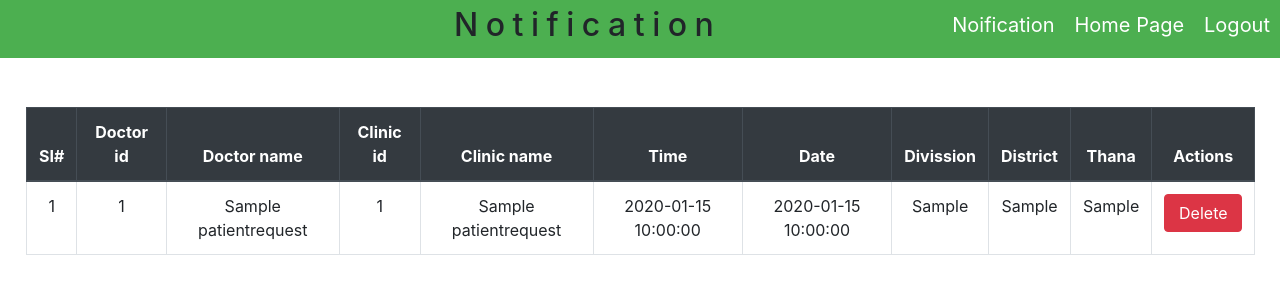
After one commit to Hasibul218/online_clinic_system, a PHP site: page /view/PatientRequestedAppointment.php in a window 1280 px wide. The commit adds this page. Shown: the top 300 px of the page. Run offline with PHP 8.4, Linux system fonts and the light colour scheme; the visitor is signed in with stand-in values (Sample User, id 1); tables that the repository leaves empty or names only in its code hold one stand-in row (values such as "Sample post").

Commit message:
patient view appointment and cancel also

```diff
--- a/control/PatientsControl.php
+++ b/control/PatientsControl.php
@@ -342,4 +342,24 @@ function patientrecords($pid)
 	return $results;
 }
 //data retrieve from patient records table ends///
+
+function patientschedule($pid)
+{
+	$query="SELECT * FROM patientrequest WHERE pid='$pid'";
+	$results=getdata($query);
+	return $results;
+}
+if (isset($_GET['delid']))
+{
+	$id=$_GET['delid'];
+
+	deleterequest($id);
+	header('location:../view/PatientRequestedAppointment.php');
+	//echo "<script> alert('Successfully Deleted');window.location='../view/PatientRequestedAppointment.php' </script>";
+}
+function deleterequest($id)
+{
+	$query="DELETE FROM `patientrequest` WHERE id='$id'";
+	execute($query);
+}
 ?>
--- a/view/PatientHomePage.php
+++ b/view/PatientHomePage.php
@@ -37,6 +37,8 @@
 			<a href="PatientProfile.php">Profile</a>
 			<a href="PatientTakeAppointment.php">Take Appoinment</a>
 			<a href="PatientPrescription.php">Prescription</a>
+			<a href="PatientRequestedAppointment.php">Appointment</a>
+
 		</div>
 	</body>
 </html>
--- /dev/null
+++ b/view/PatientRequestedAppointment.php
@@ -0,0 +1,80 @@
+<?php
+	include 'CSS/bootstrap.php';
+	include '../control/PatientsControl.php';
+	//session starts
+	session_start();
+	if(isset($_SESSION['pid']))
+	{
+		if (time()-$_SESSION['last_time']>1800) //30 min inactive thakle logout automatic
+		{
+			header("Location:../control/LogoutControl.php");
+		}
+		else
+		{
+			$_SESSION['last_time']=time();
+		}
+	}
+	else
+	{
+		header("Location:Login.php");
+	}
+	//session ends
+	$id=0;
+	$patients=patientschedule($_SESSION['pid']);
+?>
+<html>
+	<head>
+		<title>
+			Notification
+		</title>
+		<link rel="stylesheet"type="text/css"href="CSS/doctorcss.css">
+	</head>
+	<button class="button"name="home"onclick="window.location='../control/LogoutControl.php'">Logout</button>
+	<button type="button"name="home"class="button"onclick="window.location='PatientHomePage.php'">Home Page</button>
+	<button class="button"onclick="window.location='PatientNotification.php'">Noification</button>
+	<body>
+		<div class="div1">
+			<h2>Notification</h2>
+		</div>
+		<div class="table">
+			<table class="table table-hover table-bordered " id="patient_request_list">
+			  <thead>
+			    <tr class="thead-dark">
+			      <th scope="col">SI#</th>
+			      <th scope="col">Doctor id</th>
+			      <th scope="col">Doctor name</th>
+			      <th scope="col">Clinic id</th>
+			      <th scope="col">Clinic name</th>
+			      <th scope="col">Time</th>
+			      <th scope="col">Date</th>
+			      <th scope="col">Divission</th>
+			      <th scope="col">District</th>
+			      <th scope="col">Thana</th>
+			      <th scope="col">Actions</th>
+			    </tr>
+			  </thead>
+			  <tbody>
+			  	<?php foreach ($patients as $value) { $id++;?>
+			  		<tr>
+			  			<td><?php echo $id ?></td>
+			  			<td><?php echo $value['did'] ?></td>
+			  			<td><?php echo $value['dname'] ?></td>
+			  			<td><?php echo $value['cid'] ?></td>
+			  			<td><?php echo $value['cname'] ?></td>
+			  			<td><?php echo $value['time'] ?></td>
+			  			<td><?php echo $value['date'] ?></td>
+			  			<td><?php echo $value['divission'] ?></td>
+			  			<td><?php echo $value['district'] ?></td>
+			  			<td><?php echo $value['thana'] ?></td>
+				      	<td>
+					      	<button type="button" class="btn btn-danger float-right"style="width: 78px"onclick="location.href='../control/PatientsControl.php?delid=<?php echo $value['id'] ?>'">Delete</button>
+				      	</td>
+				    </tr>
+			  	<?php } ?>
+
+			  </tbody>
+			</table>
+		</div>
+		<!--search bar and table ends-->
+	</body>
+</html>
```
